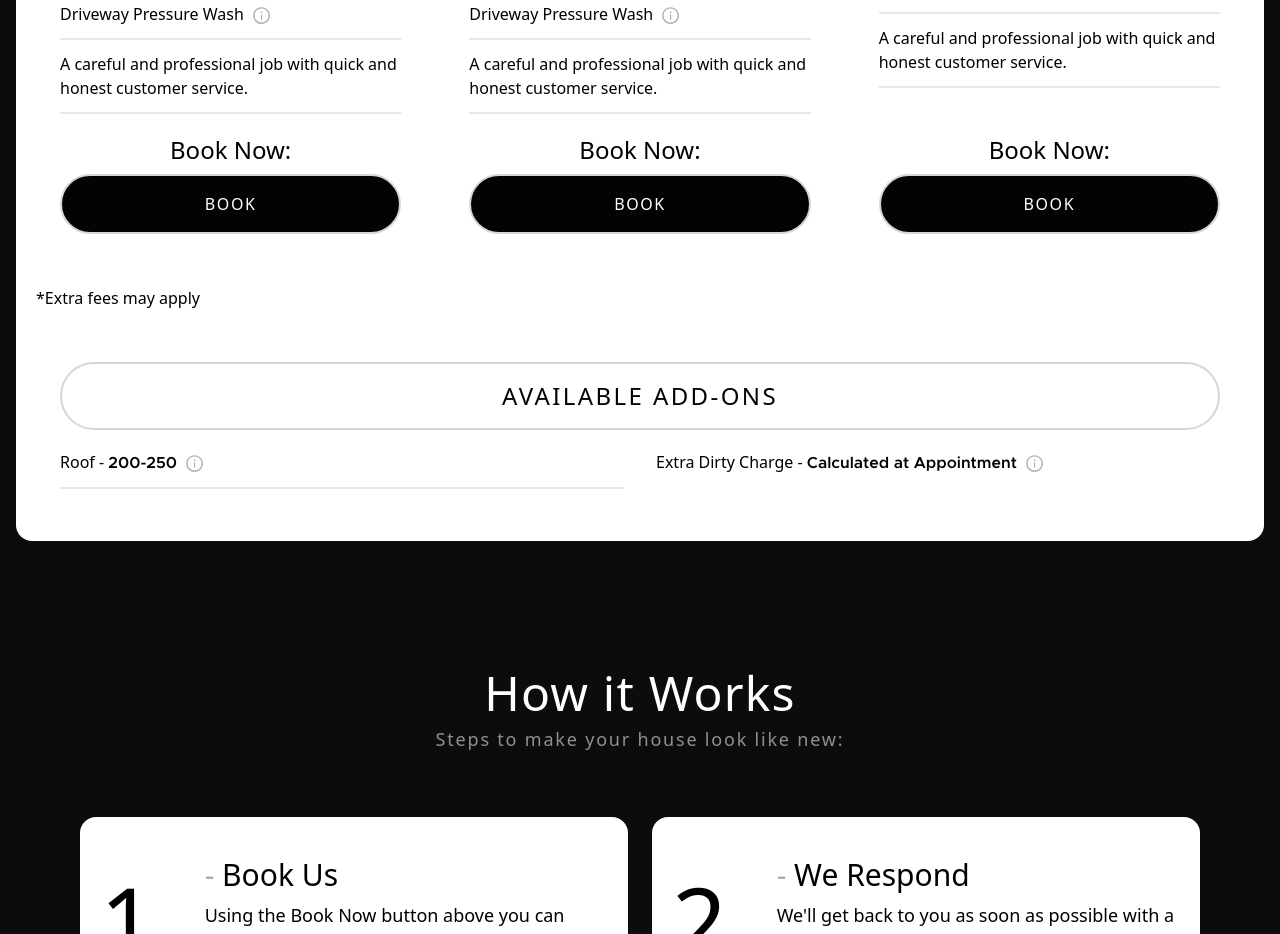
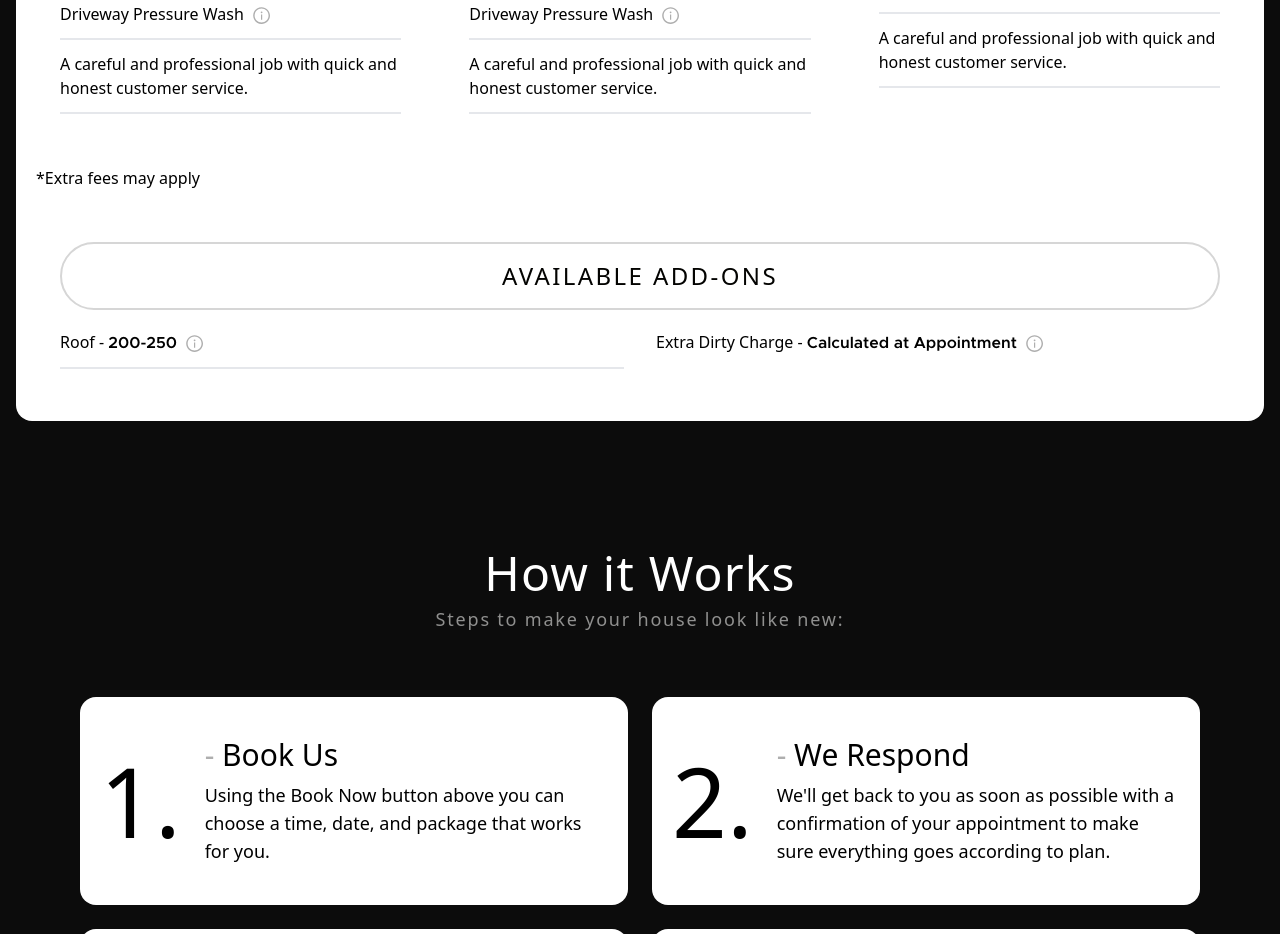
Before and after one commit to TCWashing/tcpowerwashing, a Next.js app: page / in a window 1280 px wide. Shown: the part 1200-2134 px from the top of the page. Built offline with nearby package versions, Linux system fonts and the light colour scheme; a web font is replaced by a local one.

Commit message:
Removed book buttons, not yet finished.

```diff
--- a/components/Pricing.jsx
+++ b/components/Pricing.jsx
@@ -62,7 +62,7 @@ const Pricing = () => {
                 </li>
               </ol>
             </div>
-            <div>
+            {/* <div>
               <div className="text-center font-metBold text-2xl">
                 Book Now:
               </div>
@@ -76,7 +76,7 @@ const Pricing = () => {
                   Book
                 </a>
               </div>
-            </div>
+            </div> */}
           </div>
 
           <div
@@ -117,7 +117,7 @@ const Pricing = () => {
                 </li>
               </ol>
             </div>
-            <div>
+            {/* <div>
               <div className="text-center font-metBold text-2xl">
                 Book Now:
               </div>
@@ -131,7 +131,7 @@ const Pricing = () => {
                   Book
                 </a>
               </div>
-            </div>
+            </div> */}
           </div>
 
           <div
@@ -170,7 +170,7 @@ const Pricing = () => {
                 </li>
               </ol>
             </div>
-            <div>
+            {/* <div>
               <div className="text-center font-metBold text-2xl">
                 Book Now:
               </div>
@@ -184,7 +184,7 @@ const Pricing = () => {
                   Book
                 </a>
               </div>
-            </div>
+            </div> */}
           </div>
           {/* <div className="mx-2 rounded-2xl bg-aqua md:mx-6 lg:col-span-3">
             <div className="mx-auto py-4 px-4 sm:px-6 lg:px-8">
```
